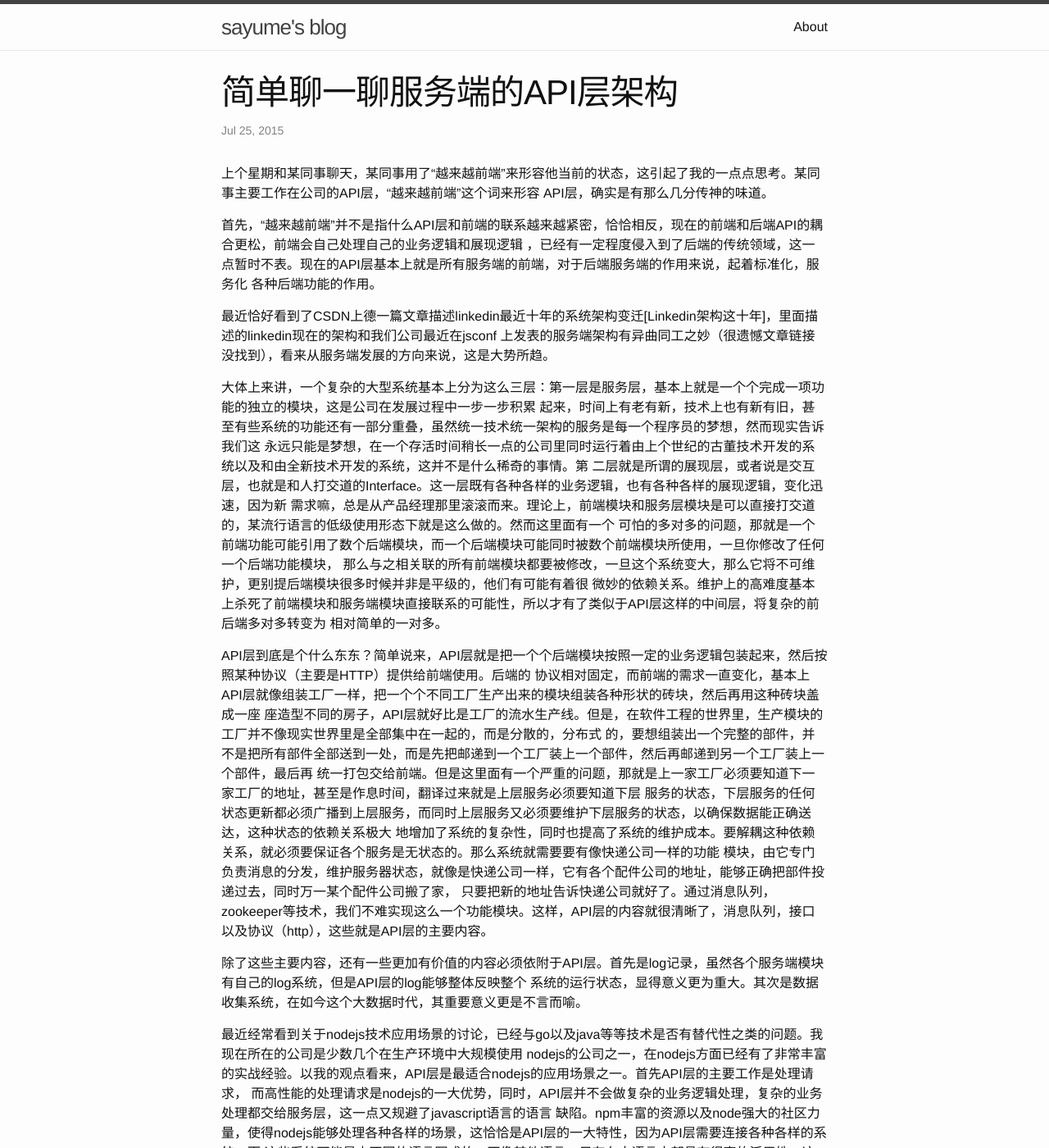
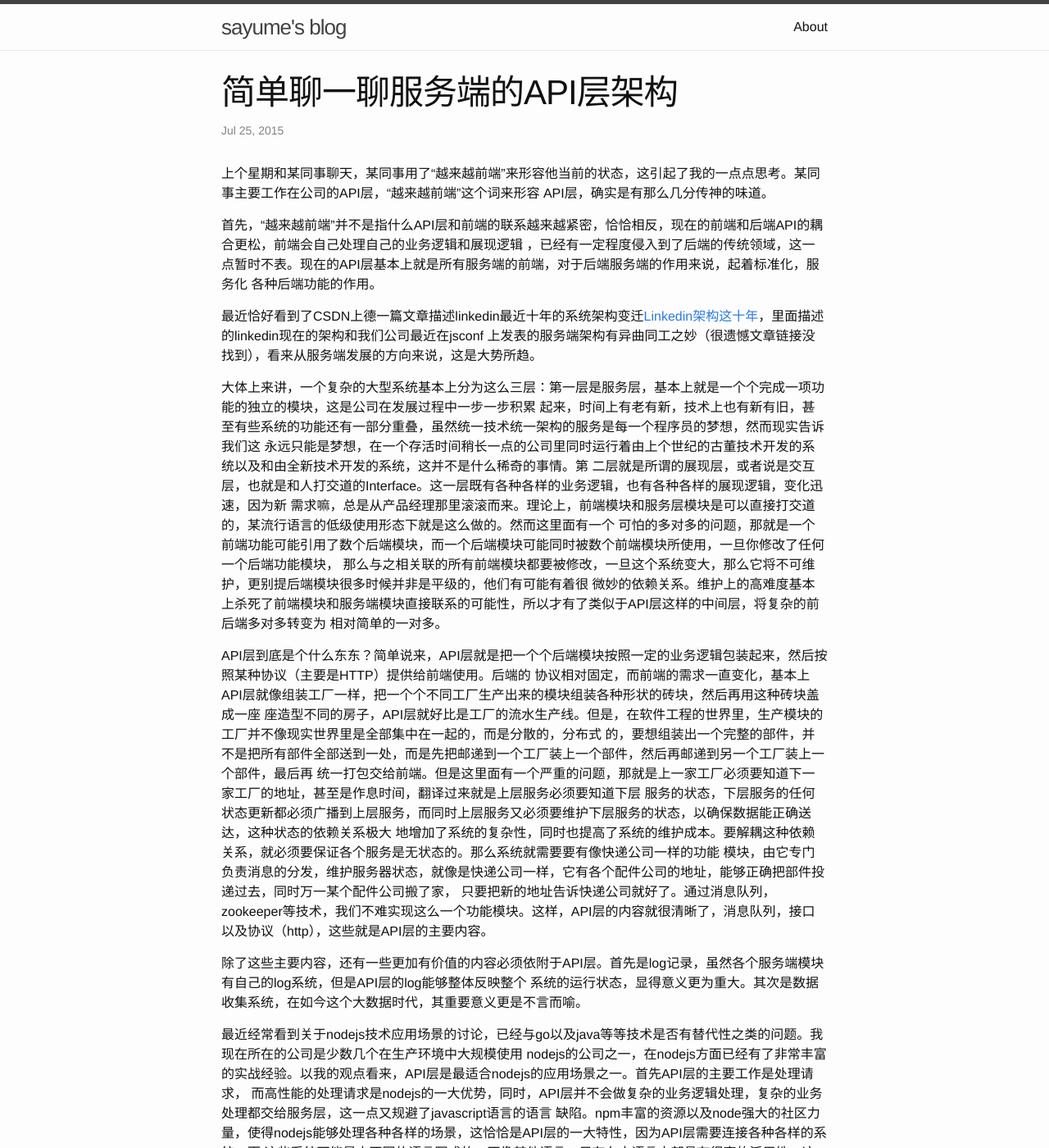
Before and after one commit to sayume/sayume.github.io, a Jekyll site: the page built from _posts/2015-7-25-简单聊一聊服务端的架构.markdown, in a window 1280 px wide and 1400 px high. Shown: the whole window at 82% size. Built offline with Jekyll 4.4.1, drawn with Linux system fonts in a browser that asks for light colours; some of the changed text lies outside the part shown.

Commit message:
fix link.

```diff
--- a/_posts/2015-7-25-简单聊一聊服务端的架构.markdown
+++ b/_posts/2015-7-25-简单聊一聊服务端的架构.markdown
@@ -49,4 +49,4 @@ nodejs的公司之一，在nodejs方面已经有了非常丰富的实战经验
 或者说资源最优化配置的服务才是“最好”的服务，这就是为什么有些看起来很烂的架构，看起来效率很差的语言在今天仍然有不小的用武之地，单纯追求快和好
 并不应该是一个后端架构师的目标。
 
-[Linkedin架构这十年] http://colobu.com/2015/07/24/brief-history-scaling-linkedin/
+[Linkedin架构这十年]:   http://colobu.com/2015/07/24/brief-history-scaling-linkedin/
```
